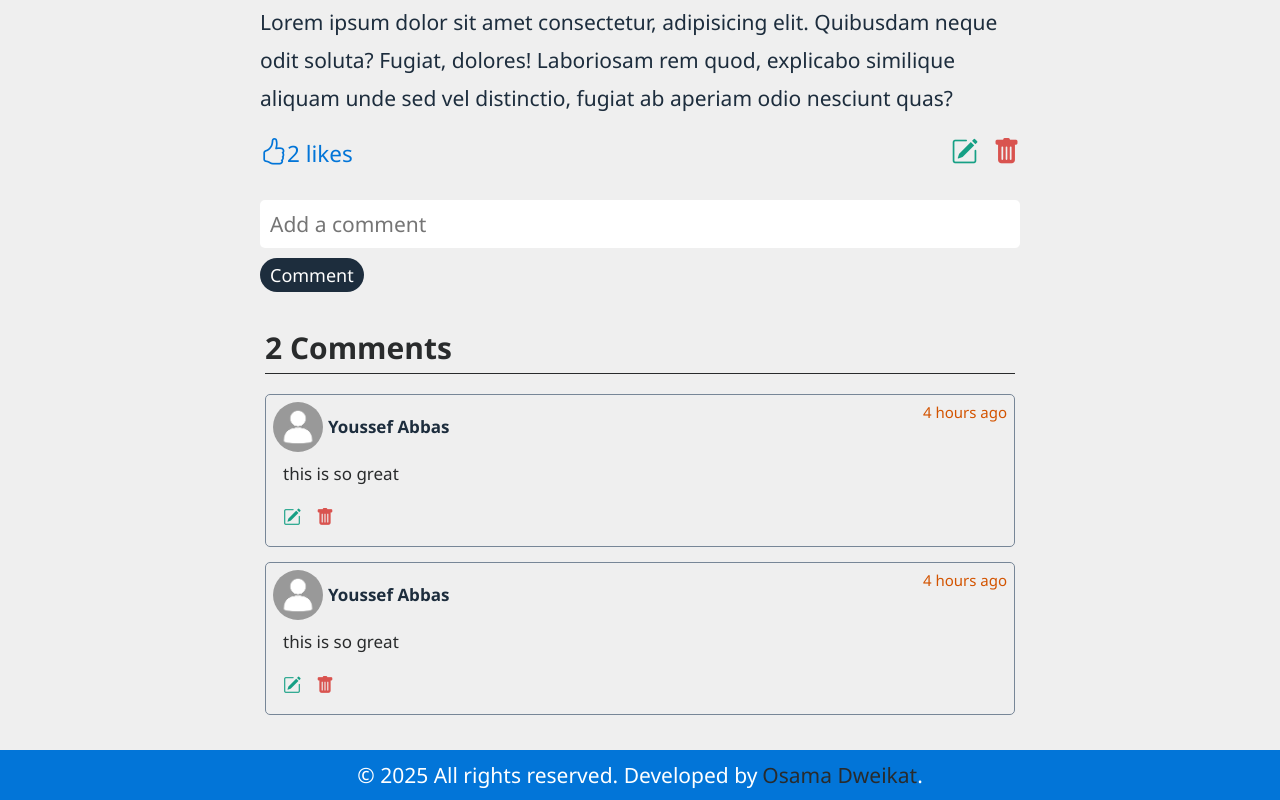
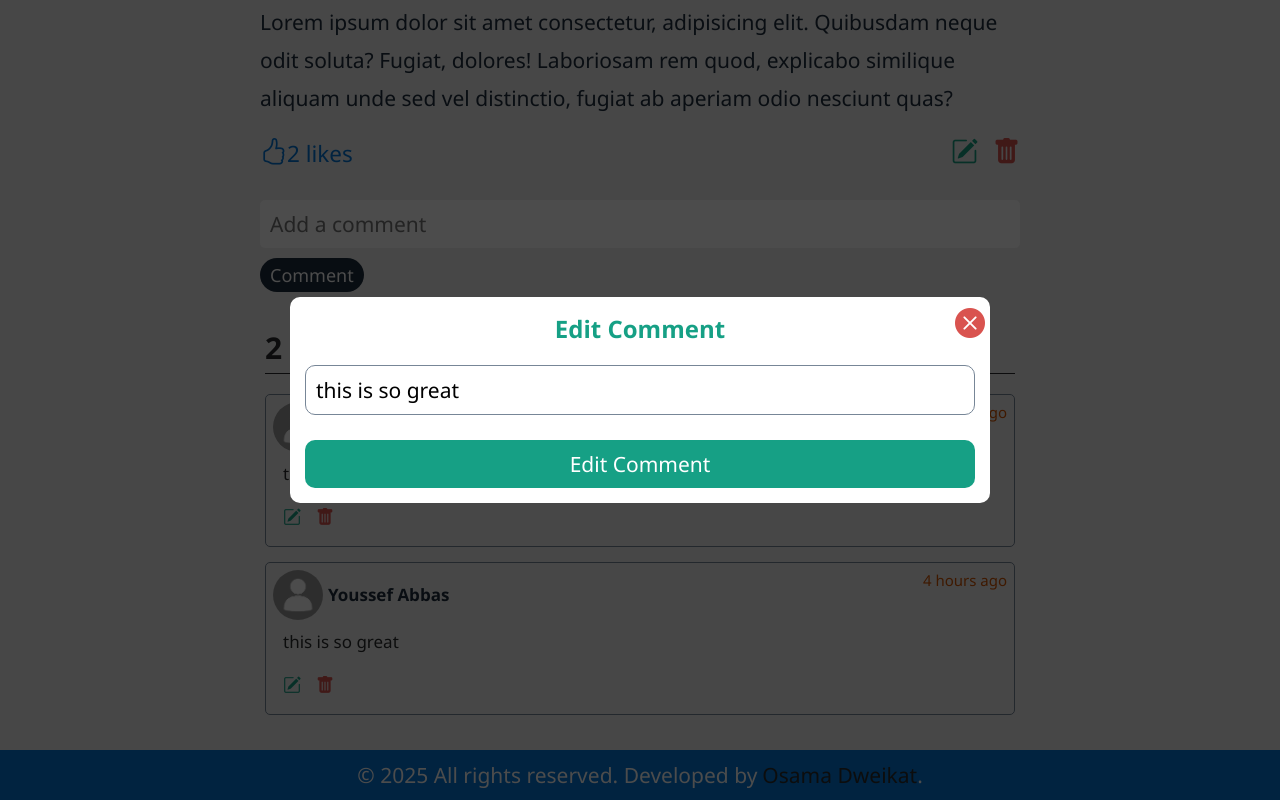
Before and after one commit to osamadweikat/Blog, a React (Create React App) app in the folder frontend/: page /posts/details/1 in a window 1280 px wide. Both pictures are taken after a click on the icon 292 px from the left and 1320 px from the top of the page. Shown: the part 804-1604 px from the top of the page. Built offline with nearby package versions, Linux system fonts and the light colour scheme.

Commit message:
Add UpdateCommentModal component with form and styling

```diff
--- a/frontend/src/components/comments/CommentList.jsx
+++ b/frontend/src/components/comments/CommentList.jsx
@@ -1,7 +1,11 @@
 import "./comment-list.css";
+import UpdateCommentModal from "../comments/UpdateCommentModal";
+import { useState } from "react";
 import swal from "sweetalert";
 
 const CommentList = () => {
+  const [updateComment, setUpdateComment] = useState(false);
+
   const deleteCommentHandler = () => {
     swal({
       title: "Are you sure?",
@@ -38,11 +42,17 @@ const CommentList = () => {
           </div>
           <p className="comment-item-text">this is so great</p>
           <div className="comment-item-icon-wrapper">
-            <i className="bi bi-pencil-square"></i>
+            <i
+              onClick={() => setUpdateComment(true)}
+              className="bi bi-pencil-square"
+            ></i>
             <i onClick={deleteCommentHandler} className="bi bi-trash-fill"></i>
           </div>
         </div>
       ))}
+      {updateComment && (
+        <UpdateCommentModal setUpdateComment={setUpdateComment} />
+      )}
     </div>
   );
 };
--- /dev/null
+++ b/frontend/src/components/comments/UpdateCommentModal.jsx
@@ -0,0 +1,39 @@
+import "./update-comment-modal.css";
+import { toast } from "react-toastify";
+import { useState } from "react";
+
+const UpdateCommentModal = ({ setUpdateComment }) => {
+  const [text, setText] = useState("this is so great");
+
+  const formSubmitHandler = (e) => {
+    e.preventDefault();
+    if (text.trim() === "") return toast.error("Please write something");
+    console.log({ text });
+  };
+
+  return (
+    <div className="update-comment">
+      <form onSubmit={formSubmitHandler} className="update-comment-form">
+        <abbr title="close">
+          <i
+            onClick={() => setUpdateComment(false)}
+            className="bi bi-x-circle-fill update-comment-form-close"
+          ></i>
+        </abbr>
+        <h1 className="update-comment-title">Edit Comment</h1>
+        <input
+          onChange={(e) => setText(e.target.value)}
+          value={text}
+          type="text"
+          className="update-comment-input"
+          placeholder="Update Comment"
+        />
+        <button type="submit" className="update-comment-btn">
+          Edit Comment
+        </button>
+      </form>
+    </div>
+  );
+};
+
+export default UpdateCommentModal;
--- /dev/null
+++ b/frontend/src/components/comments/update-comment-modal.css
@@ -0,0 +1,67 @@
+.update-comment {
+  position: fixed;
+  top: 0;
+  left: 0;
+  width: 100%;
+  height: 100%;
+  background-color: rgba(0, 0, 0, 0.7);
+  z-index: 999;
+  display: flex;
+  align-items: center;
+  justify-content: center;
+}
+
+.update-comment-form {
+  width: 700px;
+  background-color: var(--white-color);
+  padding: 15px;
+  border-radius: 10px;
+  display: flex;
+  flex-direction: column;
+  position: relative;
+}
+
+.update-comment-form-close {
+  position: absolute;
+  top: 5px;
+  right: 5px;
+  color: var(--red-color);
+  cursor: pointer;
+  font-size: 30px;
+}
+
+.update-comment-title {
+  margin-bottom: 10px;
+  font-size: 24px;
+  color: var(--green-sea-color);
+  text-align: center;
+}
+
+.update-comment-input {
+  width: 100%;
+  border-radius: 10px;
+  border: 1px solid var(--gray-color);
+  font-size: 21px;
+  padding: 10px;
+  margin: 10px 0;
+}
+
+.update-comment-btn {
+  width: 100%;
+  text-align: center;
+  cursor: pointer;
+  background-color: var(--green-sea-color);
+  border: none;
+  font-size: 21px;
+  font-weight: 500;
+  color: var(--white-color);
+  border-radius: 10px;
+  padding: 10px;
+  margin-top: 15px;
+}
+
+@media (max-width: 820px) {
+  .update-comment-form {
+    width: 90%;
+  }
+}
```
